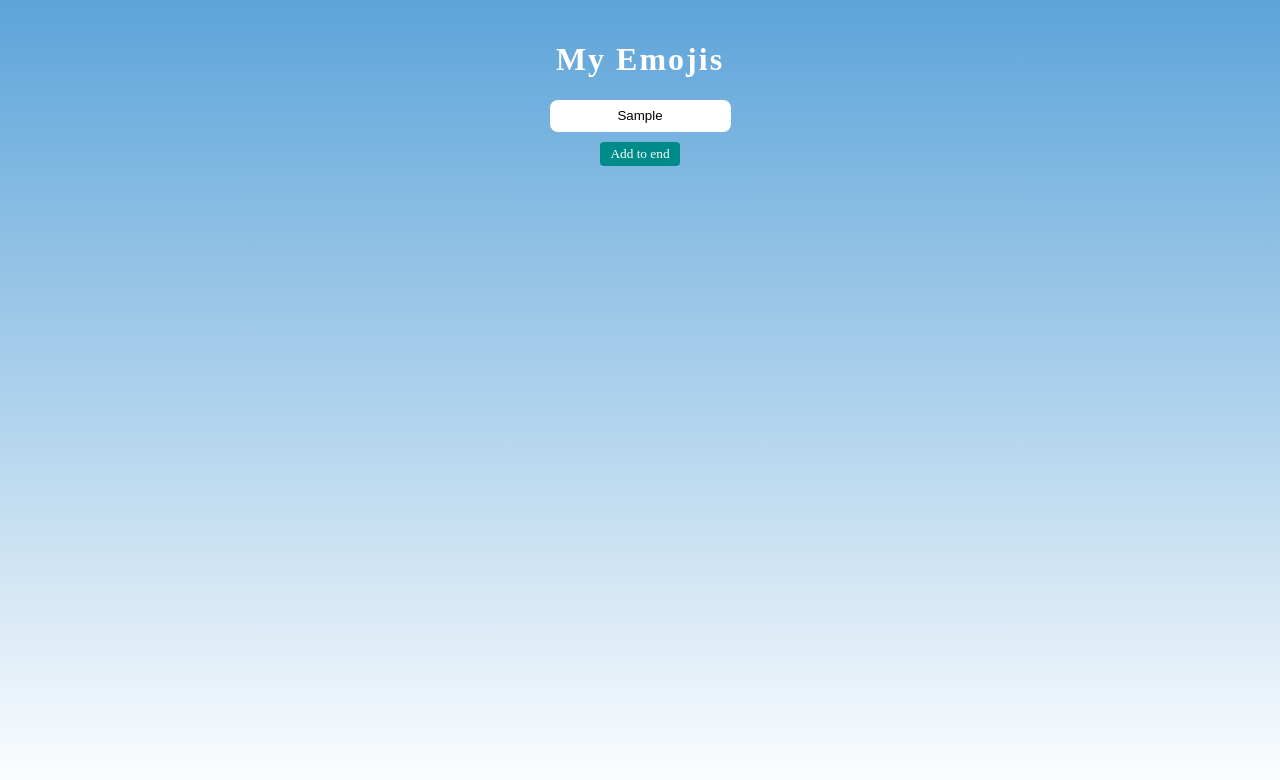
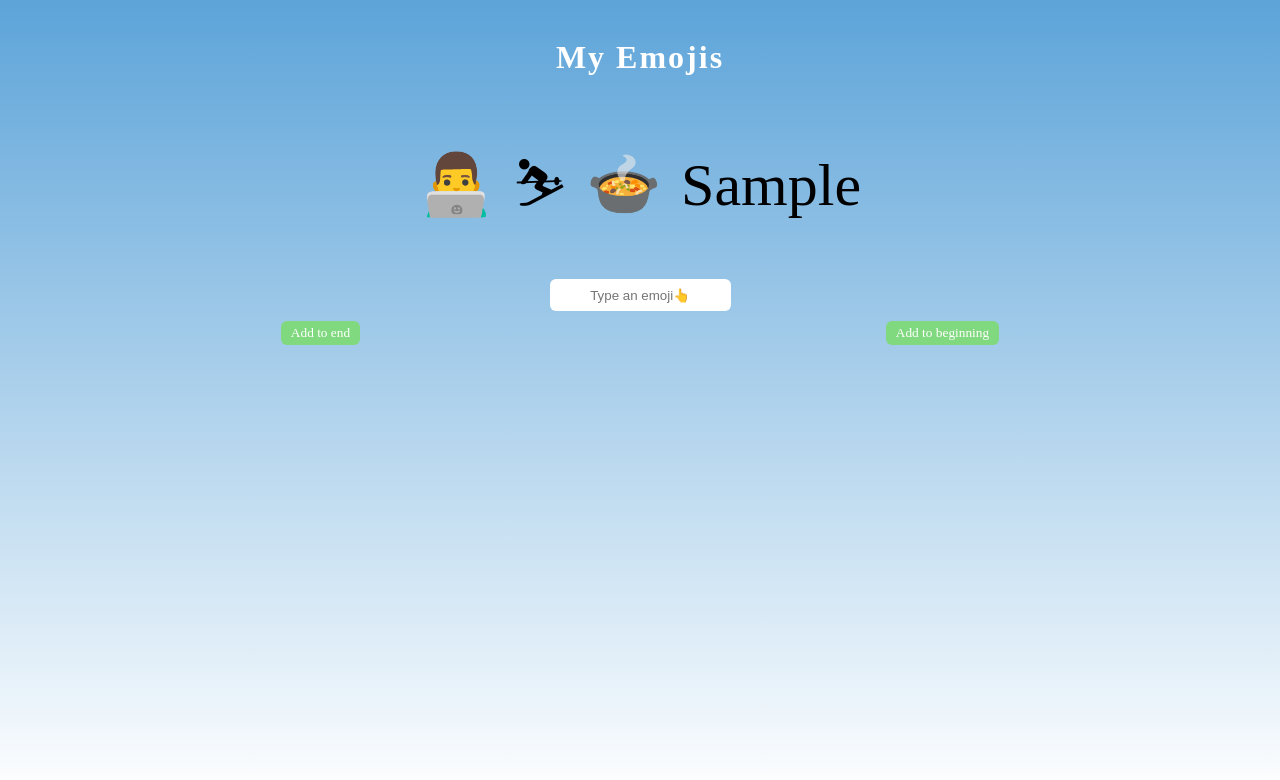
Before and after one commit to vickoritz/EmojiPersonality, a plain HTML site: page index.html in a window 1280 px wide. Both pictures are taken after typing "Sample" into the empty fields and a click on the button "Add to end". Drawn offline with Linux system fonts and the light colour scheme; a web font is replaced by a local one.

Commit message:
add unshift btn to add emoji at the start of array

```diff
--- a/index.css
+++ b/index.css
@@ -1,33 +1,33 @@
 html {
     height: 100vh;
     font-family: Baloo;
-    letter-spacing: 2px;
 }
+
 body {
-    margin: 10px;
     padding: 10px;
     background-image: linear-gradient(#5DA4D9, #FFF);
-}
-
-#emojis {
-    margin: 40px;
     text-align: center;
 }
 
-#emojis span {
+#emoji-container {
+    margin: 40px;
+}
+
+#emoji-container span {
     margin: 10px;
     font-size: 60px;
 }
 
-#push,#unshift {
+#push-btn,#unshift-btn {
     background-color: #80D87F;
 }
 
-#shift,#pop {
+#shift-btn,#pop-btn {
     background-color: #E23349;
 }
 
 h1 {
+    letter-spacing: 2px;
     text-align: center;
     color: white;
 }
@@ -38,7 +38,7 @@ input {
     border: none;
     height: 30px;
     background: white;
-    border-radius: 8px;
+    border-radius: 6px;
     text-align: center;
 }
 
@@ -49,8 +49,8 @@ button {
     color: white;
     border: none;
     padding: 4px 10px;
-    border-radius: 4px;
-    margin: 0 5px;
+    border-radius: 6px;
+    margin: 0 auto;
 }
 
 .buttons-wrapper {
--- a/index.html
+++ b/index.html
@@ -10,10 +10,11 @@
 </head>
 <body>
     <h1>My Emojis</h1>
-    <div id="emojiContainer"></div>
+    <div id="emoji-container"></div>
     <input type="text" id="emoji-input" placeholder="Type an emoji👆">
     <div class="buttons-wrapper">
         <button id="push-btn">Add to end</button>
+        <button id="unshift-btn">Add to beginning</button>
     </div>
     <script src="index.js"></script>
 </body>
--- a/index.js
+++ b/index.js
@@ -3,13 +3,16 @@
 
 const myEmojis = ["👨‍💻", "⛷", "🍲"]
 const emojiContainer = document.getElementById("emoji-container")
-const pushBtn = document.getElementById("push-btn")
 
+function renderEmojis() {
     for (let i = 0; i < myEmojis.length; i++) {
         const emoji = document.createElement('span')
         emoji.textContent = myEmojis[i]
         emojiContainer.append(emoji)
     }
+}
+
+renderEmojis()
 
 const pushBtn = document.getElementById("push-btn")
 pushBtn.addEventListener("click", function(){
@@ -17,6 +20,18 @@ pushBtn.addEventListener("click", function(){
     if (emojiInput.value) {
         myEmojis.push(emojiInput.value)
         emojiInput.value = ""
-       console.log(myEmojis)
+        emojiContainer.innerHTML = ""
+        renderEmojis()
     }
 })
+
+const unshiftBtn = document.getElementById("unshift-btn")
+unshiftBtn.addEventListener("click", function(){
+    const emojiInput = document.getElementById("emoji-input")
+    if (emojiInput.value) {
+        myEmojis.unshift(emojiInput.value)
+        emojiInput.value = ""
+        emojiContainer.innerHTML = ""
+        renderEmojis()
+    }
+})
```
Lines whose indentation alone changed are shown as unchanged.
